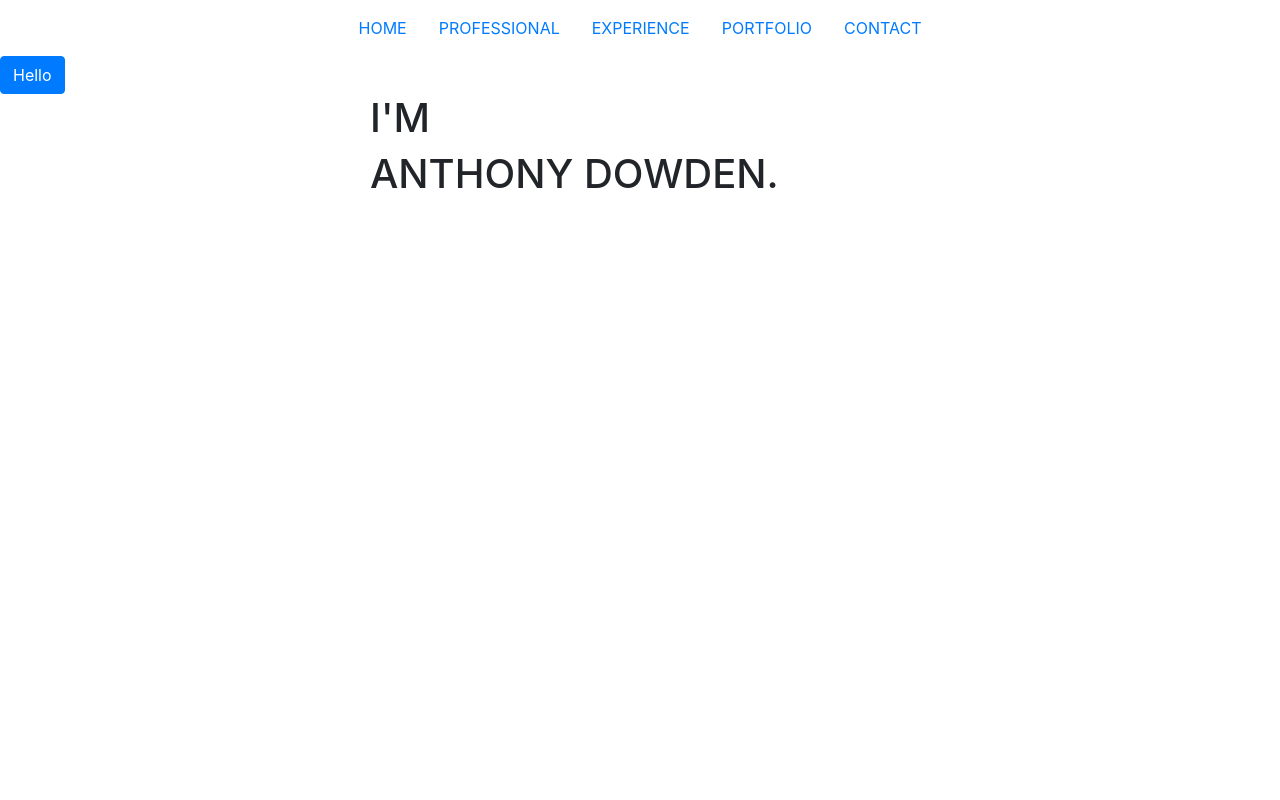
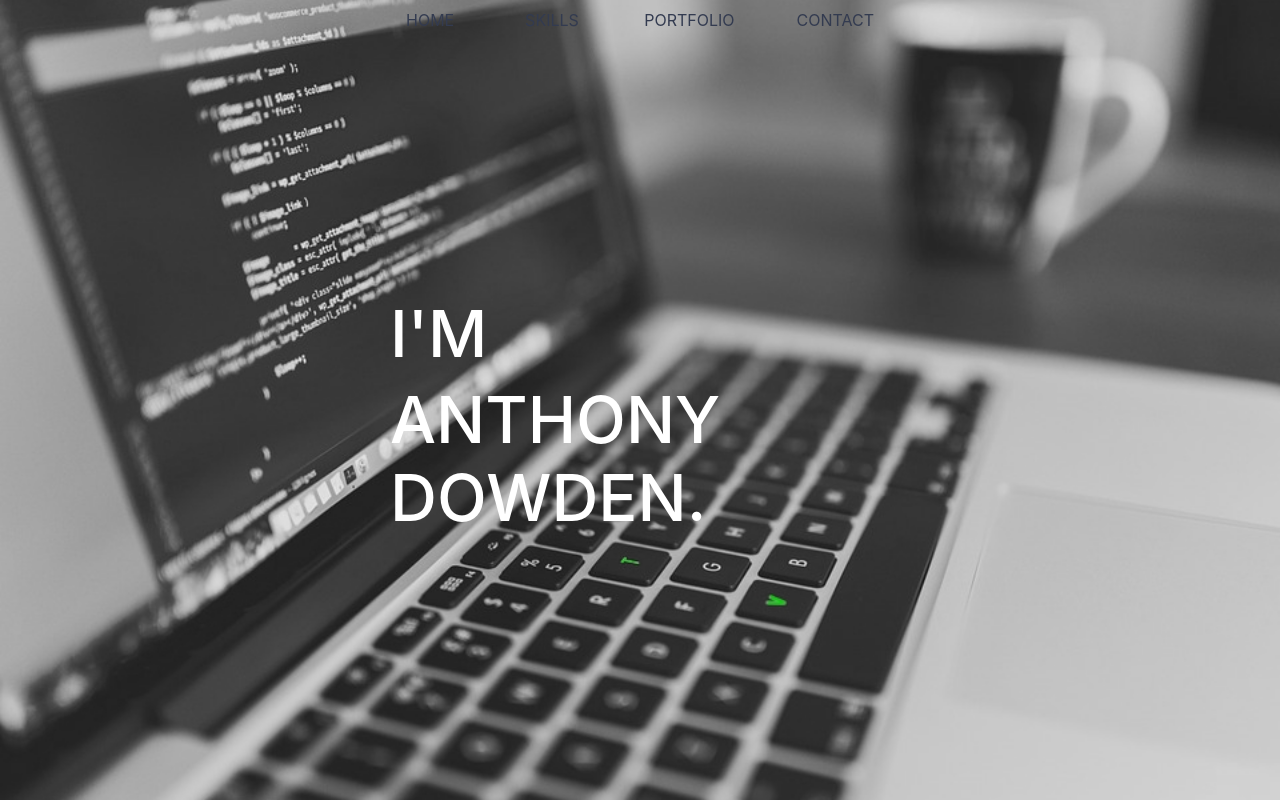
Before and after one commit to AnthonyDowden/cv, a website: page index.html in a window 1280 px wide. Drawn offline with nearby package versions, Linux system fonts and the light colour scheme.

Commit message:
Base scss files

```diff
--- /dev/null
+++ b/assets/scss/_mixin.scss
@@ -0,0 +1,11 @@
+@mixin image-bg {
+	background-color: theme-color("light");
+	background-repeat: no-repeat;
+	background-attachment: fixed;
+	background-position:center center;
+	background-size: cover;
+}
+@mixin title-case {
+	color: #fff;
+	font-size: 65px;
+}
--- /dev/null
+++ b/assets/scss/_variables.scss
@@ -0,0 +1,7 @@
+$theme-colors: (
+		"primary": #333B50,
+		"accent":#00D200,
+		"secondary": #333333,
+		"light": #78909C,
+		"danger": #ff4136
+);
--- a/assets/scss/app.scss
+++ b/assets/scss/app.scss
@@ -1,30 +1,20 @@
+@import "variables";
+@import "mixin";
 @import '../../node_modules/bootstrap/scss/bootstrap';
-//
-///*FONTS*/
-//.font_0 {
-//	color: white;
-//}
 
-//.body-background-color {
-//	background-color: #6F7A8A;
-//}
-//
-//.container-small {
-//	width: 500px;
-//	margin: auto;
-//}
-//
-///*NAVIGATION BAR STYLEING*/
-//.navbar {
-//	background-color: #6F7A8A;
-//}
-//
-///*NAVIGATION BAR LINKS*/
-//.razer-green   {
-//	color: #00D200;
-//}
-//
-//
-//.hero {
-//
-//}
+html, body {
+	height: 100vh;
+}
+
+.container-small {
+	width: 500px;
+	margin: auto;
+}
+
+.section-1 {
+	@include image-bg;
+	background-image: url("../images/section-1.jpg");
+	h1 {
+		@include title-case;
+	}
+}
--- a/assets/scss/variables.scss
+++ /dev/null
@@ -1,4 +0,0 @@
-$theme-colors: (
-		"primary": #00D200,
-		"danger": #ff4136
-);
--- a/index.html
+++ b/index.html
@@ -4,54 +4,60 @@
 	<!-- Required meta tags -->
 	<meta charset="utf-8">
 	<meta name="viewport" content="width=device-width, initial-scale=1, shrink-to-fit=no">
-
-	<!-- Bootstrap CSS -->
-<!--	<link rel="stylesheet" href="https://stackpath.bootstrapcdn.com/bootstrap/4.3.1/css/bootstrap.min.css" integrity="sha384-ggOyR0iXCbMQv3Xipma34MD+dH/1fQ784/j6cY/iJTQUOhcWr7x9JvoRxT2MZw1T" crossorigin="anonymous">-->
 	<link rel="stylesheet" href="assets/css/app.css">
 	<title>Hello, world!</title>
 </head>
+
 <body class="body-background-color">
-<!--Navigation bar-->
-<nav class="navbar justify-content-center navbar-expand-1g navbar-light">
-<ul class="nav justify-content-center">
-	<li class="nav-item">
+<!--MAIN HEADER-->
+<main class="container-fluid h-100">
+	<section class="row h-100 section-1">
+		<div class="container">
+			<nav class="row justify-content-between">
+				<div class="container-small">
+					<div class="row justify-content-between">
+						<div class="col">
 							<a class="nav-link razer-green" href="#">HOME</a>
-	</li>
-	<li class="nav-item">
-		<a class="nav-link" href="#">PROFESSIONAL</a>
-	</li>
-	<li class="nav-item">
-		<a class="nav-link" href="#">EXPERIENCE</a>
-	</li>
-	<li class="nav-item">
+						</div>
+						<div class="col">
+							<a class="nav-link" href="#">SKILLS</a>
+						</div>
+						<div class="col">
 							<a class="nav-link" href="#">PORTFOLIO</a>
-	</li>
-	<li class="nav-item">
+						</div>
+						<div class="col">
 							<a class="nav-link" href="#">CONTACT</a>
-	</li>
-</ul>
+						</div>
+					</div>
+				</div>
+
 			</nav>
+		</div>
 
-
-<div class="btn btn-primary">Hello</div>
-<!--MAIN HEADER-->
 		<div class="container">
 			<div class="container-small">
 				<div class="row align-items-center">
-			<div class="col-sm-6 offset-sm-3">
+					<div class="col-sm-6">
 						<h1 class="font_0">I<span class="razer-green">'</span>M</h1>
 						<h1 class="font_0">ANTHONY DOWDEN<span class="razer-green">.</span></h1>
 					</div>
 				</div>
 			</div>
+		</div>
 
-</div>
+	</section>
+
+
+
+</main>
 
 
 <!-- Optional JavaScript -->
 <!-- jQuery first, then Popper.js, then Bootstrap JS -->
 <script src="https://code.jquery.com/jquery-3.3.1.slim.min.js" integrity="sha384-q8i/X+965DzO0rT7abK41JStQIAqVgRVzpbzo5smXKp4YfRvH+8abtTE1Pi6jizo" crossorigin="anonymous"></script>
-<script src="https://cdnjs.cloudflare.com/ajax/libs/popper.js/1.14.7/umd/popper.min.js" integrity="sha384-UO2eT0CpHqdSJQ6hJty5KVphtPhzWj9WO1clHTMGa3JDZwrnQq4sF86dIHNDz0W1" crossorigin="anonymous"></script>
-<script src="https://stackpath.bootstrapcdn.com/bootstrap/4.3.1/js/bootstrap.min.js" integrity="sha384-JjSmVgyd0p3pXB1rRibZUAYoIIy6OrQ6VrjIEaFf/nJGzIxFDsf4x0xIM+B07jRM" crossorigin="anonymous"></script>
+<script src="https://cdnjs.cloudflare.com/ajax/libs/popper.js/1.14.7/umd/popper.min.js" integrity="sha384-UO2eT0CpHqdSJQ6hJty5KVphtPhzWj9WO1clHTMGa3JDZwrnQq4sF86dIHNDz0W1"
+        crossorigin="anonymous"></script>
+<script src="https://stackpath.bootstrapcdn.com/bootstrap/4.3.1/js/bootstrap.min.js" integrity="sha384-JjSmVgyd0p3pXB1rRibZUAYoIIy6OrQ6VrjIEaFf/nJGzIxFDsf4x0xIM+B07jRM"
+        crossorigin="anonymous"></script>
 </body>
 </html>
```
Also changed, not shown: assets/css/app.css, assets/images/section-1.jpg (added). Lines whose indentation alone changed are shown as unchanged.
